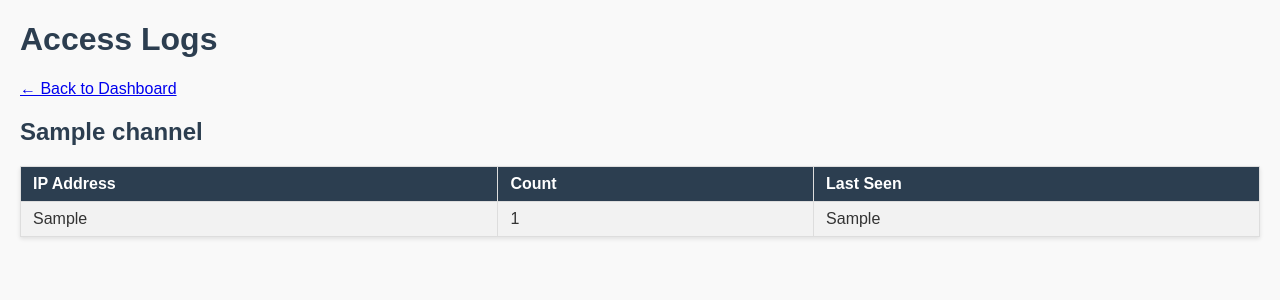
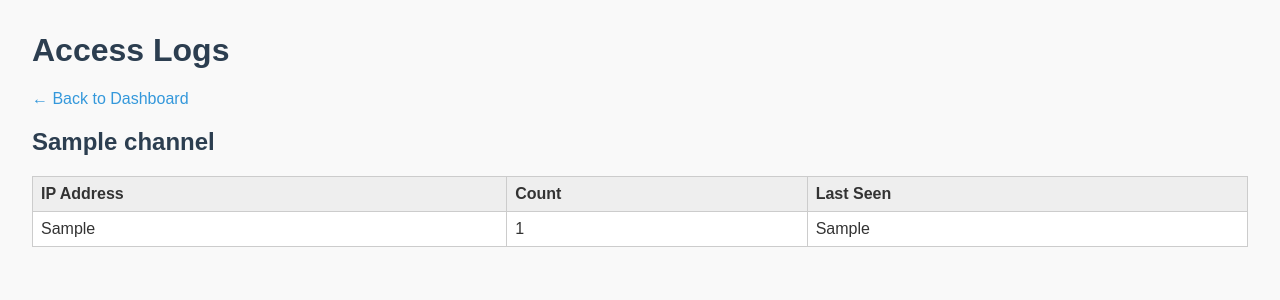
Before and after one commit to rocket6317/YouTube-Cache-And-Serve-Redirect_Url, a Flask app: template templates/logs.html in a window 1280 px wide. Shown: the top 300 px of the page. Run offline with Flask 3, Linux system fonts and the light colour scheme; the template is opened without the code that fills it: most values are stand-ins (such as "Sample title", 1, 10 or a date in 2020).

Commit message:
Update style.css

```diff
--- a/static/style.css
+++ b/static/style.css
@@ -1,6 +1,6 @@
 body {
     font-family: Arial, sans-serif;
-    margin: 20px;
+    margin: 2em;
     background-color: #f9f9f9;
     color: #333;
 }
@@ -12,32 +12,42 @@ h1, h2 {
 table {
     width: 100%;
     border-collapse: collapse;
-    margin-bottom: 25px;
-    background: #fff;
-    box-shadow: 0 2px 4px rgba(0,0,0,0.1);
+    margin-top: 1em;
+    background-color: #fff;
 }
+
 th, td {
-    border: 1px solid #ddd;
-    padding: 8px 12px;
+    border: 1px solid #ccc;
+    padding: 0.5em;
     text-align: left;
 }
+
 th {
-    background-color: #2c3e50;
-    color: #fff;
-}
-tr:nth-child(even) {
-    background-color: #f2f2f2;
-}
-tr:hover {
-    background-color: #eaf2f8;
+    background-color: #eee;
 }
 
-.back-link {
-    display: inline-block;
-    margin-top: 20px;
+form {
+    margin: 1em 0;
+}
+
+button {
+    padding: 0.4em 1em;
+    background-color: #3498db;
+    color: white;
+    border: none;
+    cursor: pointer;
+}
+
+button:hover {
+    background-color: #2980b9;
+}
+
+a {
     color: #3498db;
     text-decoration: none;
+    margin-right: 1em;
 }
-.back-link:hover {
+
+a:hover {
     text-decoration: underline;
 }
```
